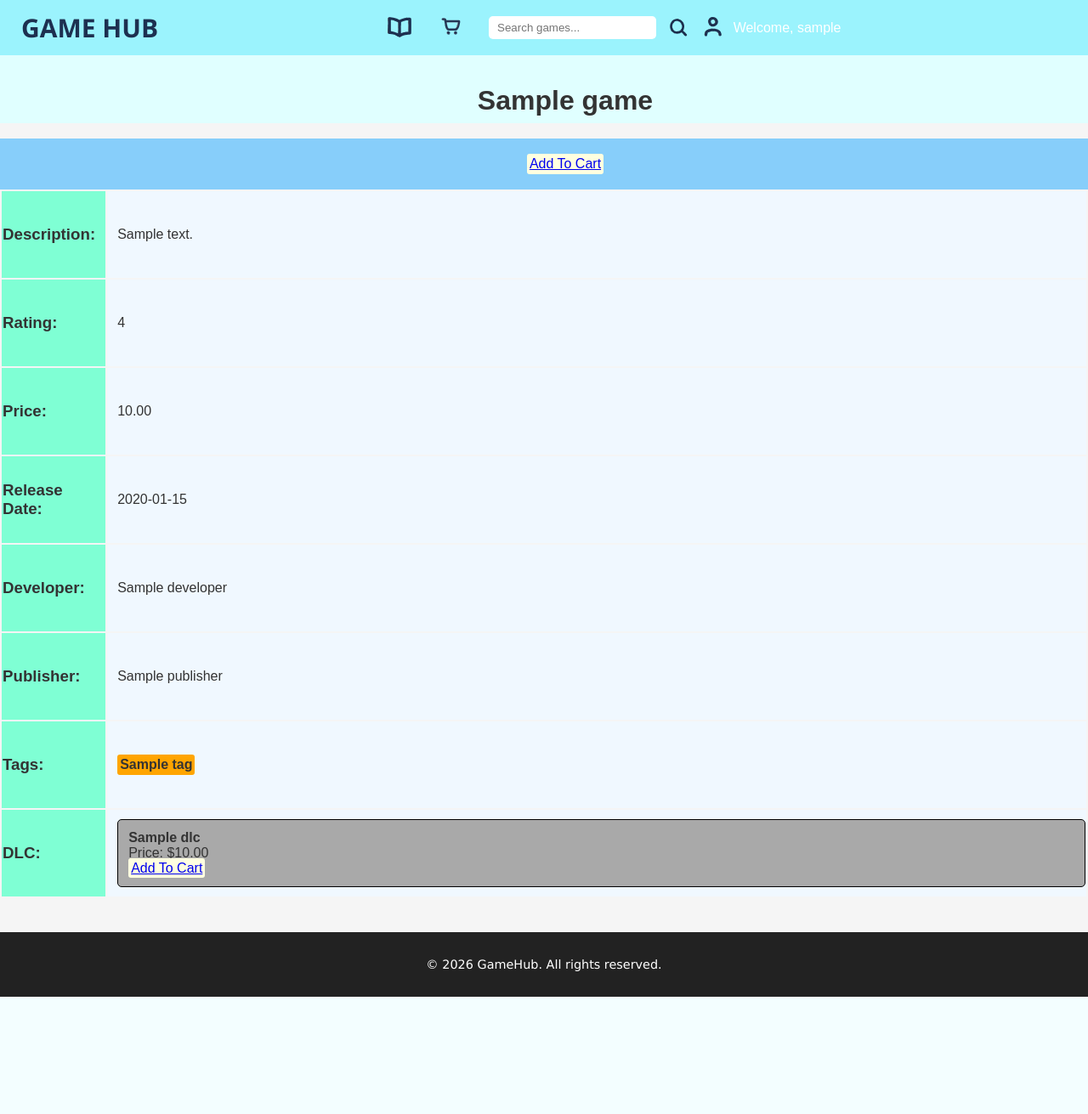
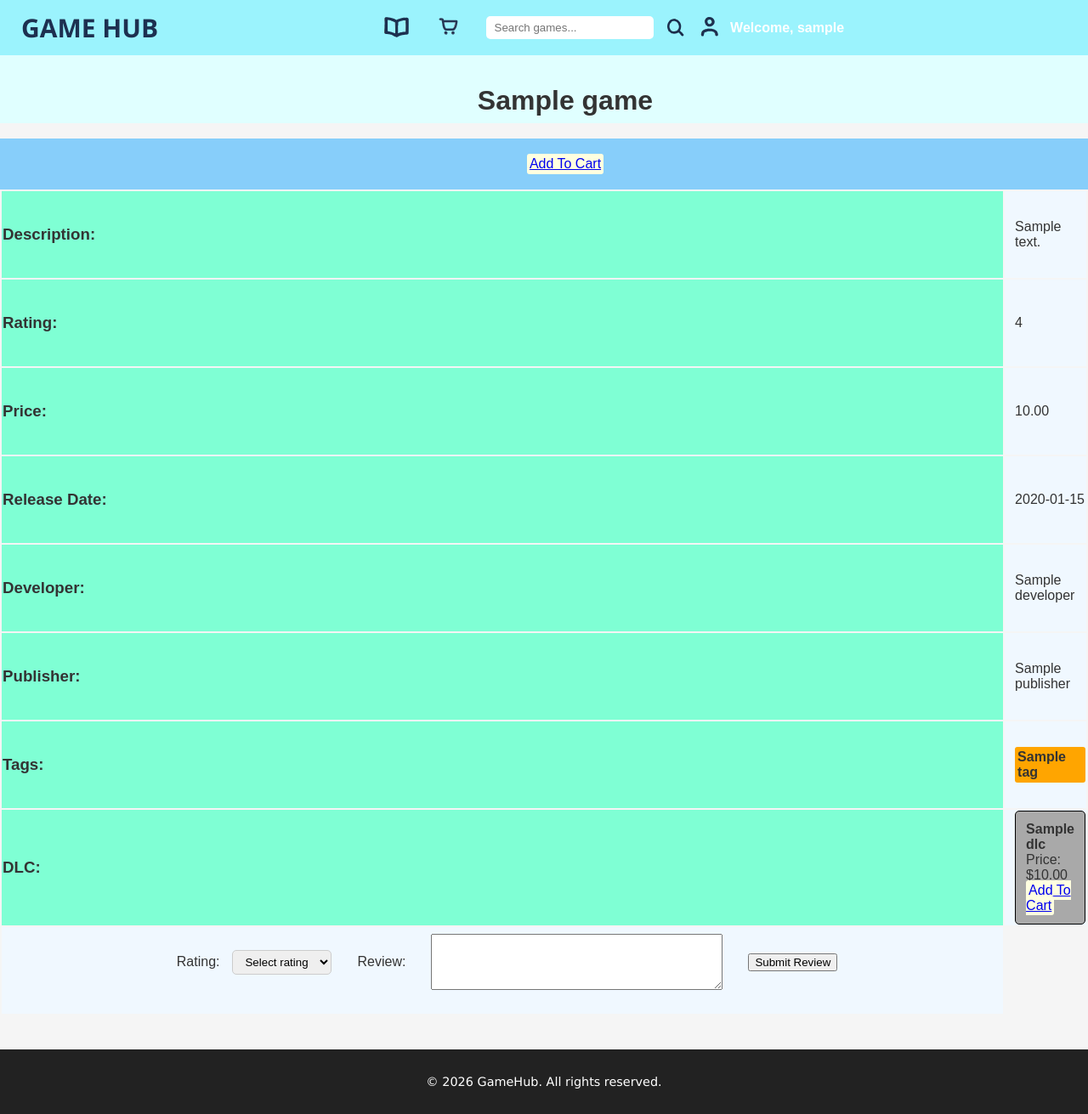
Before and after one commit to semiseoo/DBGameCatalogue, a Flask app: page /game/1 in a window 1280 px wide; the page is wider, and only the part inside the window is pictured. Shown: that part at 85% size. Before the commit the page ends 1173 px from the top of that part, so only its background shows below. Run offline with Flask 3, Linux system fonts and the light colour scheme; the visitor is signed in with stand-in values (Sample User, id 1); tables that the repository leaves empty hold one stand-in row (values such as "Sample post"); data that the repository does not hold is empty; some libraries are stand-ins or nearby versions.

Commit message:
reviews into db

```diff
--- a/app.py
+++ b/app.py
@@ -406,6 +406,38 @@ def adminPanel():
         tags=tags
     )
 
+#ALLOWS USER REVIEWS
+@app.route("/add_review", methods=["POST"])
+def add_review():
+
+    if "username" not in session:
+        return redirect("/login")
+
+    db = Database()
+
+    username = session["username"]
+    gameID = request.form["gameID"]
+    rating = request.form["rating"]
+    reviewText = request.form["reviewText"]
+
+    query = "SELECT UserID FROM user WHERE Username=%s"
+    db.cur.execute(query, (username,))
+    user = db.cur.fetchone()
+
+    userID = user["UserID"]
+
+    insert = """
+    INSERT INTO review (UserID, GameID, StarRating, Message)
+    VALUES (%s, %s, %s, %s)
+    """
+
+    db.cur.execute(insert, (userID, gameID, rating, reviewText))
+    db.con.commit()
+
+    db.close()
+
+    return redirect(request.referrer)
+
 @app.route("/add/developer", methods=["POST"])
 def addDeveloper():
     db = Database()
--- a/credentials.py
+++ b/credentials.py
@@ -1,4 +1,4 @@
-DB_HOST = "internal ip address"
-DB_USER = "your_user_name"
-DB_PWD = "your_password"
+DB_HOST = "internal "
+DB_USER = "root"
+DB_PWD = "Free.com1"
 DB_NAME = "DBGameCatalogue"
--- a/static/style.css
+++ b/static/style.css
@@ -6,6 +6,7 @@
     padding: 12px 25px;
     background-color:#9bf3fd;
     color: white;
+    font-weight: bold;
 }
 
 .nav-left a {
--- a/template/gamepage.html
+++ b/template/gamepage.html
@@ -57,5 +57,38 @@
             {% endif %}
         </td>
     </tr>
+
+    <tr>
+        <td class="gamepage-table-item">
+            {%if session.username%}
+            <form method="POST" action="/add_review">
+                <input type="hidden" name="gameID" value="{{gameData.GameID}}">
+
+                <label>Rating:</label>
+                <select name="rating" required>
+                    <option value=""> Select rating </option>
+                    <option value="1">1</option>
+                    <option value="2">2</option>
+                    <option value="3">3</option>
+                    <option value="4">4</option>
+                    <option value="5">5</option>
+                    <option value="6">6</option>
+                    <option value="7">7</option>
+                    <option value="8">8</option>
+                    <option value="9">9</option>
+                    <option value="10">10</option>
+                </select>
+                <br><br>
+
+                <label>Review:</label><br>
+                <textarea name="reviewText" rows="4" cols="40" required></textarea>
+                <br><br>
+                <button type="submit">Submit Review</button>
+            </form>
+            {%else%}
+                Please <a href="/login">login</a> to leave a review
+            {% endif %}
+        </td>
+    </tr>
 </table>
 {% endblock %}
--- a/template/order.html
+++ b/template/order.html
@@ -68,7 +68,7 @@
 
     .checkout-container h1 {
         margin-bottom: 1.5rem;
-        color: #e2e8ff;
+        color: #13172b;
     }
 
     .checkout-grid {
```
